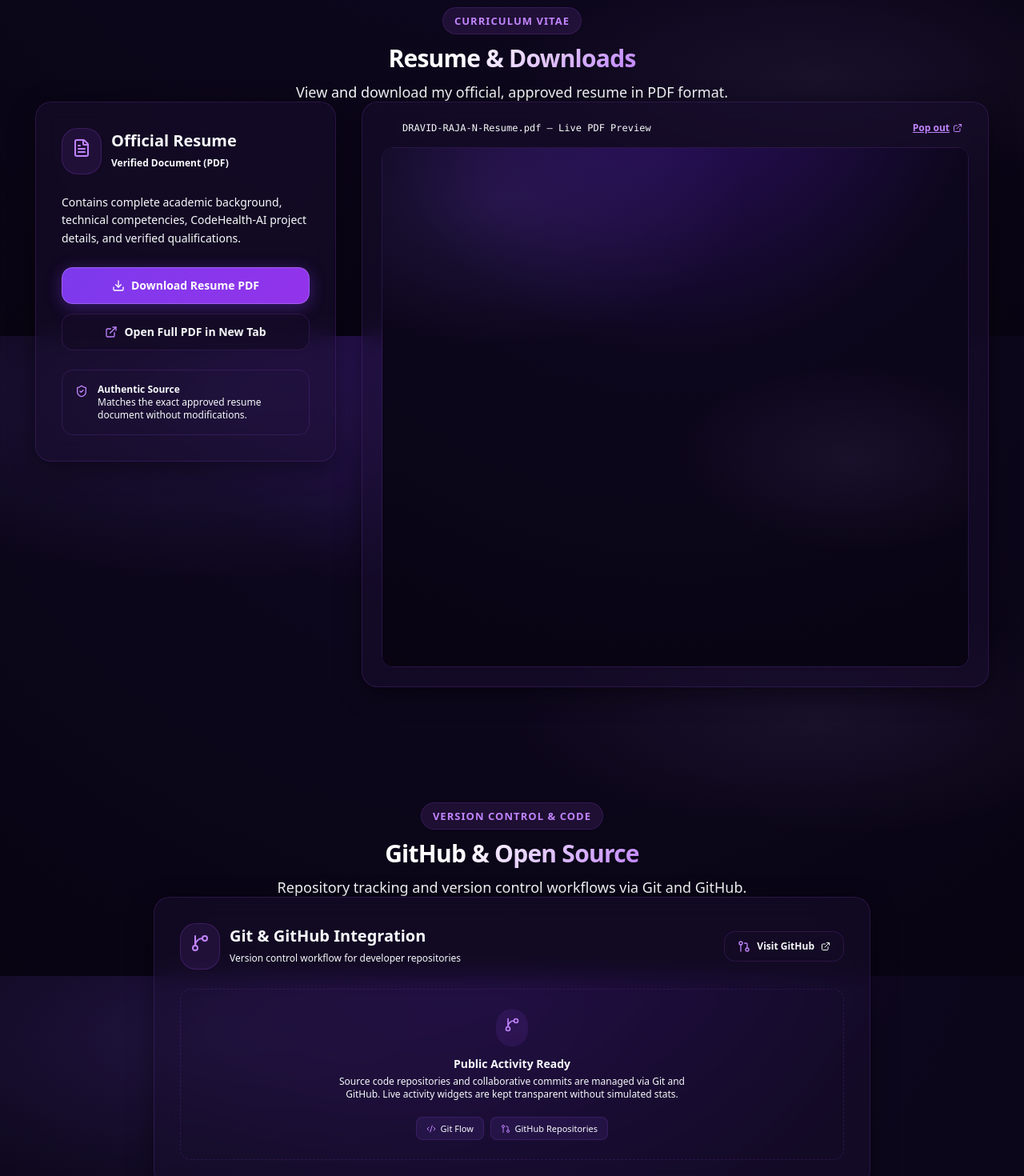
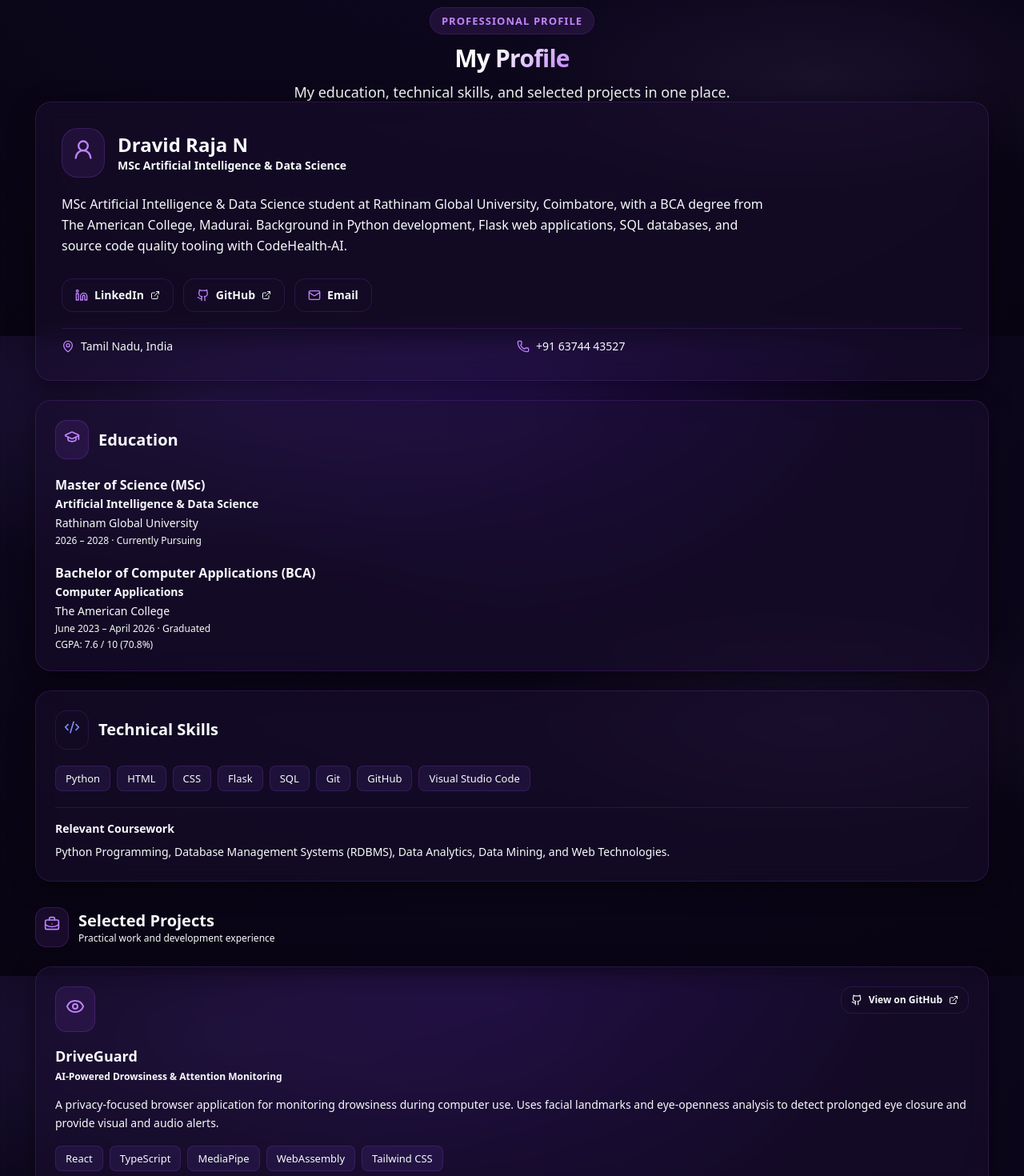
Before and after one commit to dravid-py/dravid-raja-portfolio, a Next.js app: page / in a window 1280 px wide. Shown: the part 6780-8250 px from the top of the page at 80% size. Built offline with nearby package versions, Linux system fonts and the light colour scheme.

Commit message:
Replace downloadable resume with on-page professional profile

```diff
--- a/src/components/resume/Resume.tsx
+++ b/src/components/resume/Resume.tsx
@@ -1,107 +1,168 @@
 import React from "react";
-import { FileText, Download, ExternalLink, ShieldCheck } from "lucide-react";
+import {
+  UserRound, GraduationCap, Code2, BriefcaseBusiness, ExternalLink,
+  Github, Linkedin, Mail, Phone, MapPin, BrainCircuit, Eye,
+} from "lucide-react";
+import { personalData } from "@/data/personal";
+import { educationData } from "@/data/education";
+import { skillCategories } from "@/data/skills";
 import { Container } from "@/ui/Container";
 import { SectionTitle } from "@/ui/SectionTitle";
 import { BentoCard } from "@/ui/BentoCard";
 
+const projects = [
+  {
+    name: "DriveGuard",
+    subtitle: "AI-Powered Drowsiness & Attention Monitoring",
+    description:
+      "A privacy-focused browser application for monitoring drowsiness during computer use. Uses facial landmarks and eye-openness analysis to detect prolonged eye closure and provide visual and audio alerts.",
+    technologies: ["React", "TypeScript", "MediaPipe", "WebAssembly", "Tailwind CSS"],
+    href: "https://github.com/dravid-py/DriveGuard-Drowsiness",
+    icon: Eye,
+  },
+  {
+    name: "CodeHealth-AI",
+    subtitle: "Multi-Language Code Quality & Bug Prediction Dashboard",
+    description:
+      "A code analysis dashboard designed to inspect Python and C/C++ source code, combine static analysis with machine-learning-based bug-risk prediction, and present quality scores and improvement suggestions.",
+    technologies: ["Python", "Flask", "SQLite", "HTML", "CSS", "Machine Learning"],
+    href: "https://github.com/dravid-py",
+    icon: BrainCircuit,
+  },
+];
+
 export function Resume() {
-  const resumePath = "/DRAVID-RAJA-N-Resume.pdf";
+  const skills = skillCategories.flatMap((category) =>
+    category.skills.map((skill) => skill.name)
+  );
 
   return (
     <section id="resume" className="section-wrapper">
       <Container>
         <SectionTitle
-          badge="Curriculum Vitae"
-          title="Resume & Downloads"
-          description="View and download my official, approved resume in PDF format."
+          badge="Professional Profile"
+          title="My Profile"
+          description="My education, technical skills, and selected projects in one place."
         />
 
-        <div className="grid grid-cols-1 lg:grid-cols-12 gap-8 items-start">
-          {/* Download & Actions Card */}
-          <div className="lg:col-span-4 flex flex-col gap-6">
-            <BentoCard className="p-6 sm:p-8 flex flex-col gap-6" glow>
-              <div className="flex items-center gap-3">
+        <div className="flex flex-col gap-6">
+          <BentoCard className="p-6 sm:p-8 flex flex-col gap-5" glow>
+            <div className="flex items-center gap-4">
               <div className="p-3 rounded-2xl bg-purple-500/10 border border-purple-500/20 text-purple-400">
-                  <FileText className="w-6 h-6" />
+                <UserRound className="w-7 h-7" />
               </div>
               <div>
-                  <h3 className="text-xl font-bold text-[var(--text-primary)]">
-                    Official Resume
+                <h3 className="text-2xl font-bold text-[var(--text-primary)]">
+                  {personalData.fullName}
                 </h3>
-                  <span className="text-xs text-[var(--text-accent)] font-semibold">
-                    Verified Document (PDF)
-                  </span>
+                <p className="text-sm text-[var(--text-accent)] font-semibold">
+                  {personalData.degreeTrack}
+                </p>
               </div>
             </div>
-
-              <p className="text-xs sm:text-sm text-[var(--text-secondary)] leading-relaxed">
-                Contains complete academic background, technical competencies, CodeHealth-AI project details, and verified qualifications.
+            <p className="text-sm sm:text-base text-[var(--text-secondary)] leading-relaxed max-w-4xl">
+              {personalData.summary}
             </p>
-
-              <div className="flex flex-col gap-3">
-                <a
-                  href={resumePath}
-                  download="DRAVID-RAJA-N-Resume.pdf"
-                  className="btn-primary w-full justify-center py-3 text-sm"
-                >
-                  <Download className="w-4 h-4" />
-                  <span>Download Resume PDF</span>
+            <div className="flex flex-wrap gap-3 pt-2">
+              <a href="https://www.linkedin.com/in/dravid-raja-0623b7293/" target="_blank" rel="noopener noreferrer" className="btn-secondary py-2.5 px-4 text-sm">
+                <Linkedin className="w-4 h-4 text-purple-400" /> LinkedIn <ExternalLink className="w-3 h-3" />
               </a>
-
-                <a
-                  href={resumePath}
-                  target="_blank"
-                  rel="noopener noreferrer"
-                  className="btn-secondary w-full justify-center py-3 text-sm"
-                >
-                  <ExternalLink className="w-4 h-4 text-purple-400" />
-                  <span>Open Full PDF in New Tab</span>
+              <a href="https://github.com/dravid-py" target="_blank" rel="noopener noreferrer" className="btn-secondary py-2.5 px-4 text-sm">
+                <Github className="w-4 h-4 text-purple-400" /> GitHub <ExternalLink className="w-3 h-3" />
+              </a>
+              <a href={`mailto:${personalData.email}`} className="btn-secondary py-2.5 px-4 text-sm">
+                <Mail className="w-4 h-4 text-purple-400" /> Email
               </a>
             </div>
+            <div className="grid grid-cols-1 sm:grid-cols-2 gap-3 pt-3 border-t border-[var(--border-subtle)]">
+              <div className="flex items-center gap-2 text-sm text-[var(--text-secondary)]">
+                <MapPin className="w-4 h-4 text-purple-400" /> {personalData.location}
+              </div>
+              <div className="flex items-center gap-2 text-sm text-[var(--text-secondary)]">
+                <Phone className="w-4 h-4 text-purple-400" /> {personalData.phone}
+              </div>
+            </div>
+          </BentoCard>
 
-              <div className="p-4 rounded-xl bg-[var(--surface-input)] border border-[var(--border-subtle)] flex items-start gap-3">
-                <ShieldCheck className="w-4 h-4 text-purple-400 shrink-0 mt-0.5" />
-                <div className="text-xs text-[var(--text-muted)]">
-                  <span className="font-semibold text-[var(--text-secondary)] block">
-                    Authentic Source
-                  </span>
-                  Matches the exact approved resume document without modifications.
+          <div className="grid grid-cols-1 lg:grid-cols-2 gap-6">
+            <BentoCard className="p-6 sm:p-7 flex flex-col gap-5">
+              <div className="flex items-center gap-3">
+                <div className="p-2.5 rounded-xl bg-purple-500/10 border border-purple-500/20 text-purple-400">
+                  <GraduationCap className="w-5 h-5" />
                 </div>
+                <h3 className="text-xl font-bold text-[var(--text-primary)]">Education</h3>
+              </div>
+              <div className="flex flex-col gap-5">
+                {educationData.map((education) => (
+                  <div key={education.degree} className="border-l-2 border-purple-500/40 pl-4">
+                    <h4 className="font-bold text-[var(--text-primary)]">{education.degree}</h4>
+                    <p className="text-sm text-[var(--text-accent)] font-semibold">{education.field}</p>
+                    <p className="text-sm text-[var(--text-secondary)] mt-1">{education.institution}</p>
+                    <p className="text-xs text-[var(--text-muted)] mt-1">{education.duration} · {education.status}</p>
+                    {education.grade && <p className="text-xs text-[var(--text-secondary)] mt-1">{education.grade}</p>}
+                  </div>
+                ))}
+              </div>
+            </BentoCard>
+
+            <BentoCard className="p-6 sm:p-7 flex flex-col gap-5">
+              <div className="flex items-center gap-3">
+                <div className="p-2.5 rounded-xl bg-indigo-500/10 border border-indigo-500/20 text-indigo-400">
+                  <Code2 className="w-5 h-5" />
+                </div>
+                <h3 className="text-xl font-bold text-[var(--text-primary)]">Technical Skills</h3>
+              </div>
+              <div className="flex flex-wrap gap-2">
+                {skills.map((skill) => <span key={skill} className="tag-chip">{skill}</span>)}
+              </div>
+              <div className="pt-4 border-t border-[var(--border-subtle)]">
+                <h4 className="text-sm font-bold text-[var(--text-primary)] mb-2">Relevant Coursework</h4>
+                <p className="text-sm text-[var(--text-secondary)] leading-relaxed">
+                  Python Programming, Database Management Systems (RDBMS), Data Analytics, Data Mining, and Web Technologies.
+                </p>
               </div>
             </BentoCard>
           </div>
 
-          {/* Actual PDF Embedded Viewer */}
-          <div className="lg:col-span-8">
-            <BentoCard className="p-4 sm:p-6 flex flex-col gap-4">
-              <div className="flex items-center justify-between px-2">
-                <div className="flex items-center gap-2">
-                  <span className="w-2.5 h-2.5 rounded-full bg-purple-400" />
-                  <span className="text-xs font-mono text-[var(--text-secondary)]">
-                    DRAVID-RAJA-N-Resume.pdf — Live PDF Preview
-                  </span>
+          <div className="flex items-center gap-3 pt-2">
+            <div className="p-2.5 rounded-xl bg-purple-500/10 border border-purple-500/20 text-purple-400">
+              <BriefcaseBusiness className="w-5 h-5" />
+            </div>
+            <div>
+              <h3 className="text-xl font-bold text-[var(--text-primary)]">Selected Projects</h3>
+              <p className="text-xs text-[var(--text-muted)]">Practical work and development experience</p>
+            </div>
           </div>
 
-                <a
-                  href={resumePath}
-                  target="_blank"
-                  rel="noopener noreferrer"
-                  className="text-xs text-purple-400 hover:text-purple-300 flex items-center gap-1 font-semibold"
-                >
-                  <span>Pop out</span>
-                  <ExternalLink className="w-3 h-3" />
+          <div className="grid grid-cols-1 lg:grid-cols-2 gap-6">
+            {projects.map((project) => {
+              const ProjectIcon = project.icon;
+              return (
+                <BentoCard key={project.name} className="p-6 sm:p-7 flex flex-col gap-4" glow>
+                  <div className="flex items-start justify-between gap-3">
+                    <div className="p-3 rounded-xl bg-purple-500/10 border border-purple-500/20 text-purple-400">
+                      <ProjectIcon className="w-6 h-6" />
+                    </div>
+                    <a href={project.href} target="_blank" rel="noopener noreferrer" className="btn-secondary py-2 px-3 text-xs">
+                      <Github className="w-3.5 h-3.5" /> View on GitHub <ExternalLink className="w-3 h-3" />
                     </a>
                   </div>
-
-              <div className="relative w-full h-[650px] rounded-xl overflow-hidden border border-[var(--border-subtle)] bg-[var(--surface-input)]">
-                <iframe
-                  src={`${resumePath}#toolbar=0&navpanes=0`}
-                  title="Dravid Raja N Resume PDF Preview"
-                  className="w-full h-full border-0"
-                />
+                  <div>
+                    <h4 className="text-lg font-bold text-[var(--text-primary)]">{project.name}</h4>
+                    <p className="text-xs font-semibold text-[var(--text-accent)] mt-1">{project.subtitle}</p>
+                  </div>
+                  <p className="text-sm text-[var(--text-secondary)] leading-relaxed">{project.description}</p>
+                  <div className="flex flex-wrap gap-2">
+                    {project.technologies.map((technology) => <span key={technology} className="tag-chip">{technology}</span>)}
                   </div>
                 </BentoCard>
+              );
+            })}
           </div>
+
+          <p className="text-center text-xs text-[var(--text-muted)]">
+            This professional profile is available to view on this website. No resume file download is provided.
+          </p>
         </div>
       </Container>
     </section>
```
Lines whose indentation alone changed are shown as unchanged.
